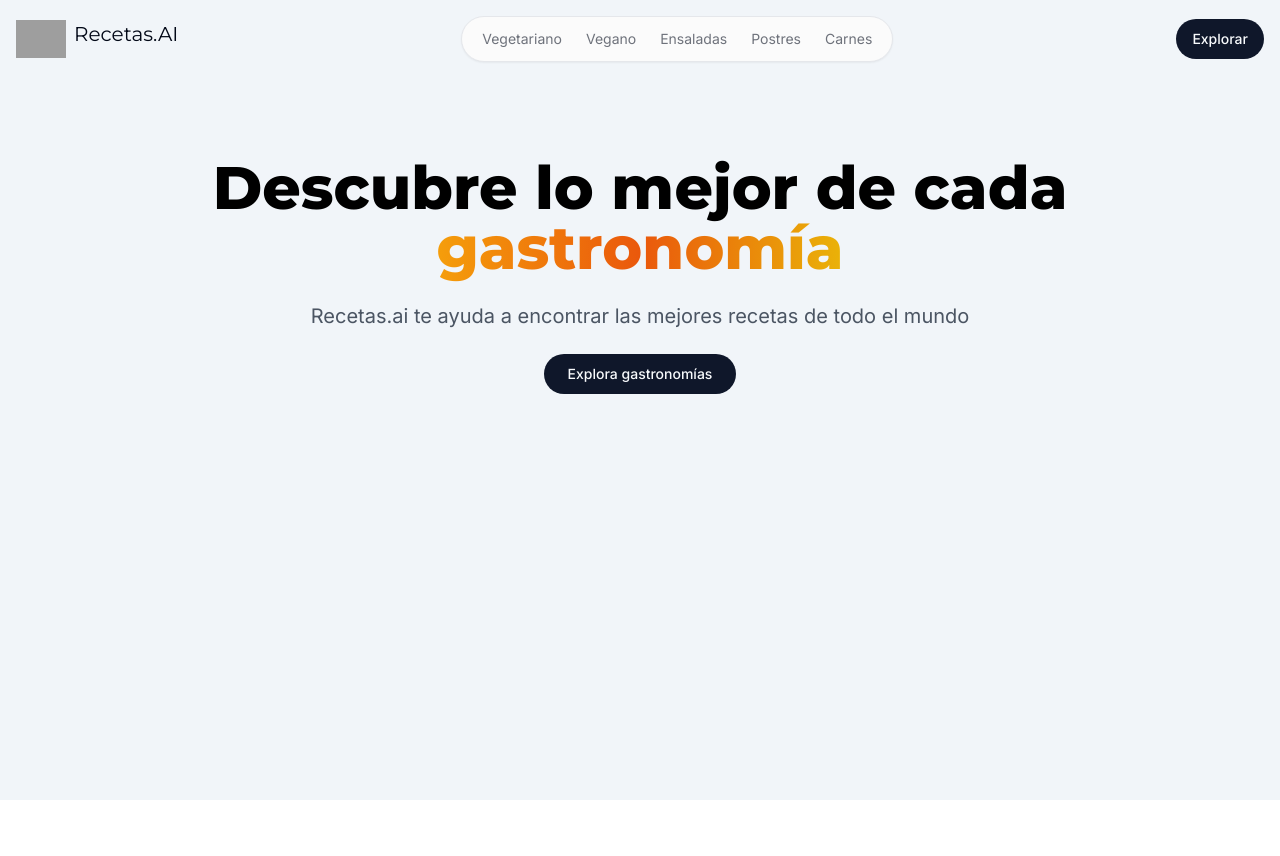
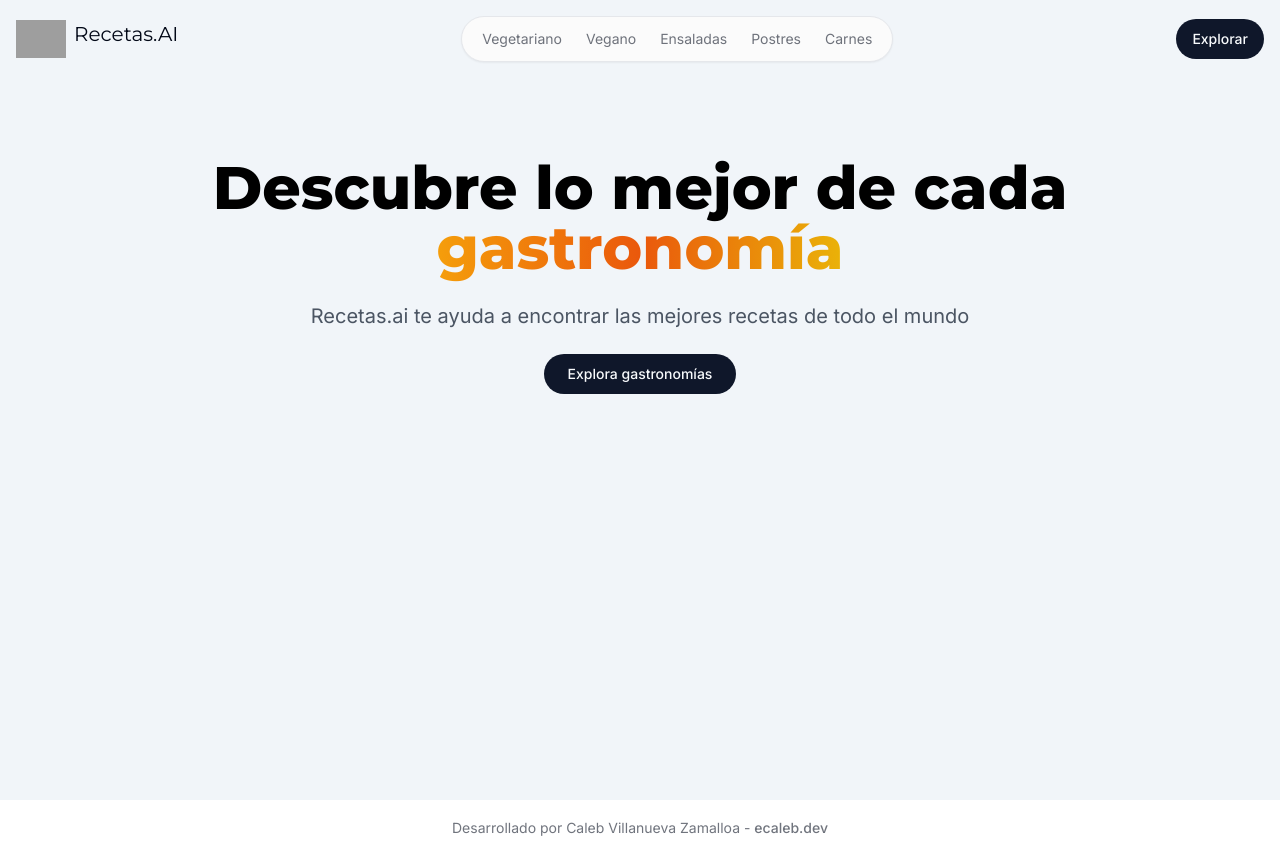
Before and after one commit to ecaleb97/hackathon-midu-vercel, a Next.js app: page / in a window 1280 px wide. Before the commit the page ends 800 px from the top, so only its background shows below. Built offline with nearby package versions, Linux system fonts and the light colour scheme; grey boxes are pictures that could not be loaded.

Commit message:
update metadata

```diff
--- a/src/app/layout.tsx
+++ b/src/app/layout.tsx
@@ -1,9 +1,10 @@
 import type { Metadata } from "next";
 import { inter } from "@/lib/fonts";
 import "./globals.css";
+import { Footer } from "@/components/footer/footer";
 
 export const metadata: Metadata = {
-	title: "Hackathon Vercel",
+	title: "Recetas.ai",
 	description: "Generated by create next app",
 };
 
@@ -14,7 +15,10 @@
 }>) {
 	return (
 		<html lang="es">
-			<body className={inter.className}>{children}</body>
+			<body className={inter.className}>
+				{children}
+				<Footer />
+			</body>
 		</html>
 	);
 }
```
